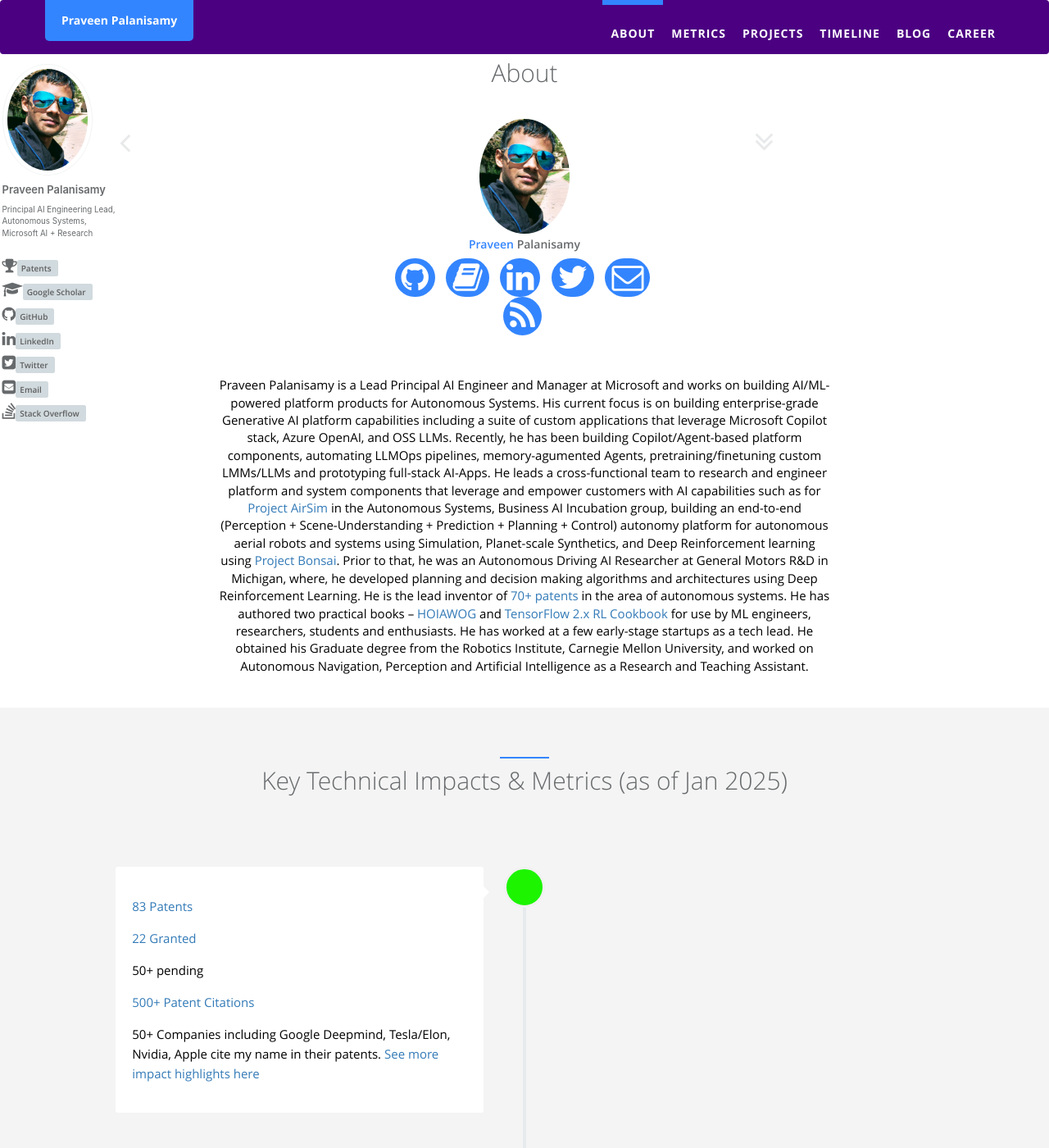
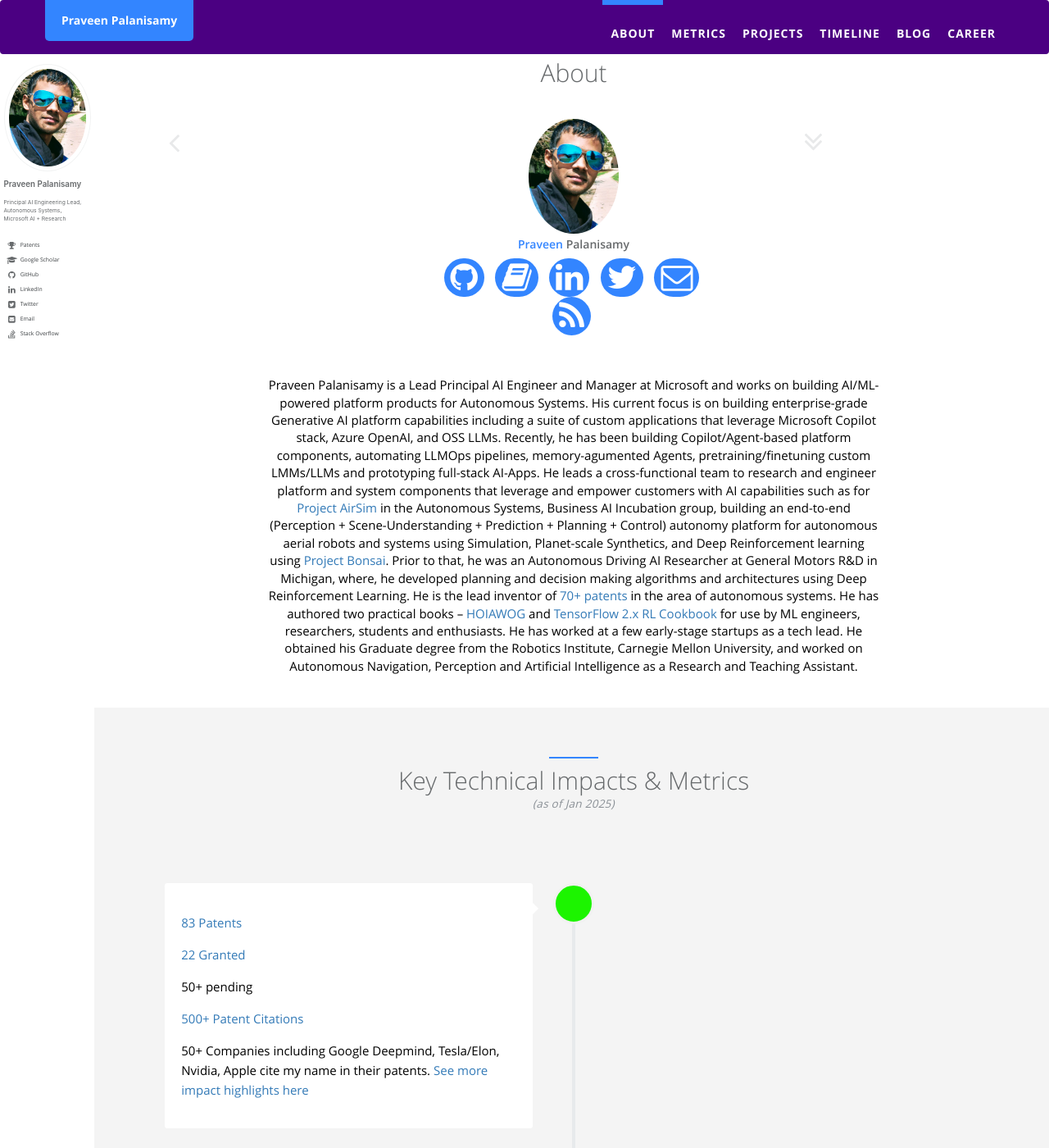
Before and after one commit to praveen-palanisamy/praveen-palanisamy.github.io, a Jekyll site: the page built from index.html, in a window 1280 px wide and 1400 px high. Shown: the whole window at 82% size. Built offline with Jekyll 4.4.1, drawn with Linux system fonts in a browser that asks for light colours.

Commit message:
Restore expanded sticky sidebar and clear content under it.
Keep avatar, taglines, and link labels visible with translucent hover, and pad the page by the sidebar width so body text no longer sits underneath.

```diff
--- a/_sass/_sidebar.scss
+++ b/_sass/_sidebar.scss
@@ -38,6 +38,9 @@
   }
 }
 
+// Expanded sticky sidebar width — avatar + labels; body padding matches this
+$sidebar-expanded-width: 11.5rem;
+
 .sidebar {
   @include clearfix();
   // @include breakpoint(max-width $large) {
@@ -63,13 +66,87 @@
     &.sticky {
       // position: -webkit-sticky;
       position: fixed;
+      top: 0;
+      left: 0;
       z-index: 1000;
+      width: $sidebar-expanded-width;
+      padding: 0 0.45rem;
+      box-sizing: border-box;
+      overflow-x: hidden;
+      overflow-y: auto;
 
       // overflow-y: auto;
       /* calculate height of nav list
          viewport height - nav height - masthead x-padding
       */
       max-height: calc(100vh - #{$nav-height} - 2em);
+
+      .author__avatar {
+        display: block;
+        width: 100%;
+
+        img {
+          max-width: 100%;
+          height: auto;
+        }
+      }
+
+      .author__content {
+        display: block;
+        width: 100%;
+        padding-left: 0;
+        padding-right: 0;
+      }
+
+      .author__name {
+        font-size: $type-size-6;
+        line-height: 1.25;
+      }
+
+      .author__bio {
+        font-size: $type-size-7;
+        line-height: 1.35;
+      }
+
+      .author__urls a {
+        display: flex;
+        align-items: center;
+        gap: 0.3em;
+        margin-bottom: 0.3em;
+        padding: 0.25em 0.35em;
+        border-radius: 4px;
+        background: rgba(255, 255, 255, 0.55);
+        backdrop-filter: blur(2px);
+        -webkit-backdrop-filter: blur(2px);
+        white-space: nowrap;
+        transition: background 0.15s ease-in-out;
+
+        i {
+          flex: 0 0 auto;
+          width: 1.25em;
+          text-align: center;
+          font-size: 1.05em;
+          line-height: 1;
+        }
+
+        .label {
+          display: inline;
+          margin: 0;
+          padding: 0 0 0 0.15em;
+          font-size: 0.7em;
+          font-weight: 500;
+          line-height: 1.2;
+          color: $dark-gray;
+          background: transparent;
+          text-shadow: none;
+        }
+
+        &:hover,
+        &:focus {
+          background: rgba(255, 255, 255, 0.95);
+          text-decoration: none;
+        }
+      }
     }
   }
 
--- a/static/css/custom.scss
+++ b/static/css/custom.scss
@@ -70,3 +70,22 @@
 .card-link:hover {
   text-decoration: none;
 }
+
+/* Metrics heading: subtle as-of qualifier */
+.landing-page .features h1 .metrics-as-of {
+  display: block;
+  margin-top: 0.35em;
+  font-size: 0.45em;
+  font-weight: 400;
+  letter-spacing: 0.02em;
+  color: #8a9096;
+  font-style: italic;
+}
+
+/* Reserve left space for the expanded sticky sidebar so content never sits under it.
+   $sidebar-expanded-width is defined in _sidebar.scss (imported above). */
+@include breakpoint($large) {
+  body:has(.sidebar.sticky) {
+    padding-left: $sidebar-expanded-width;
+  }
+}
```
